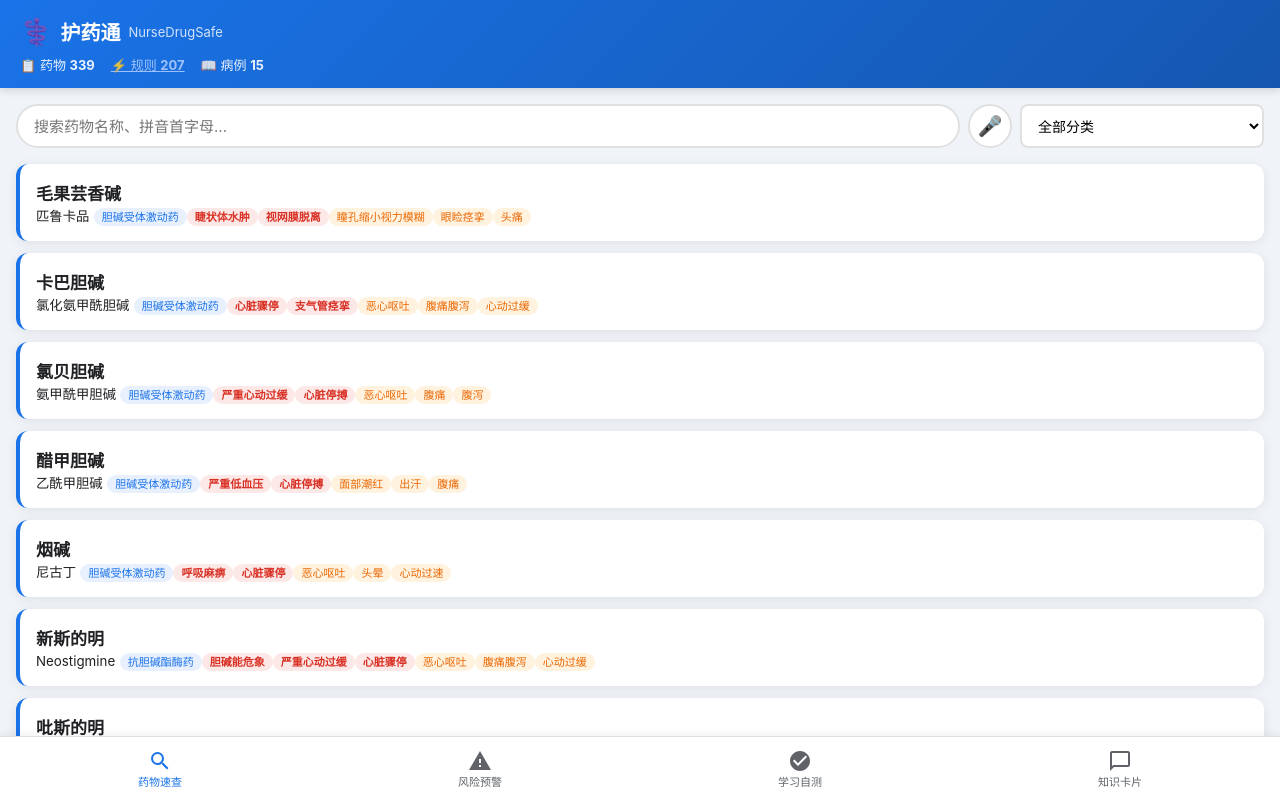
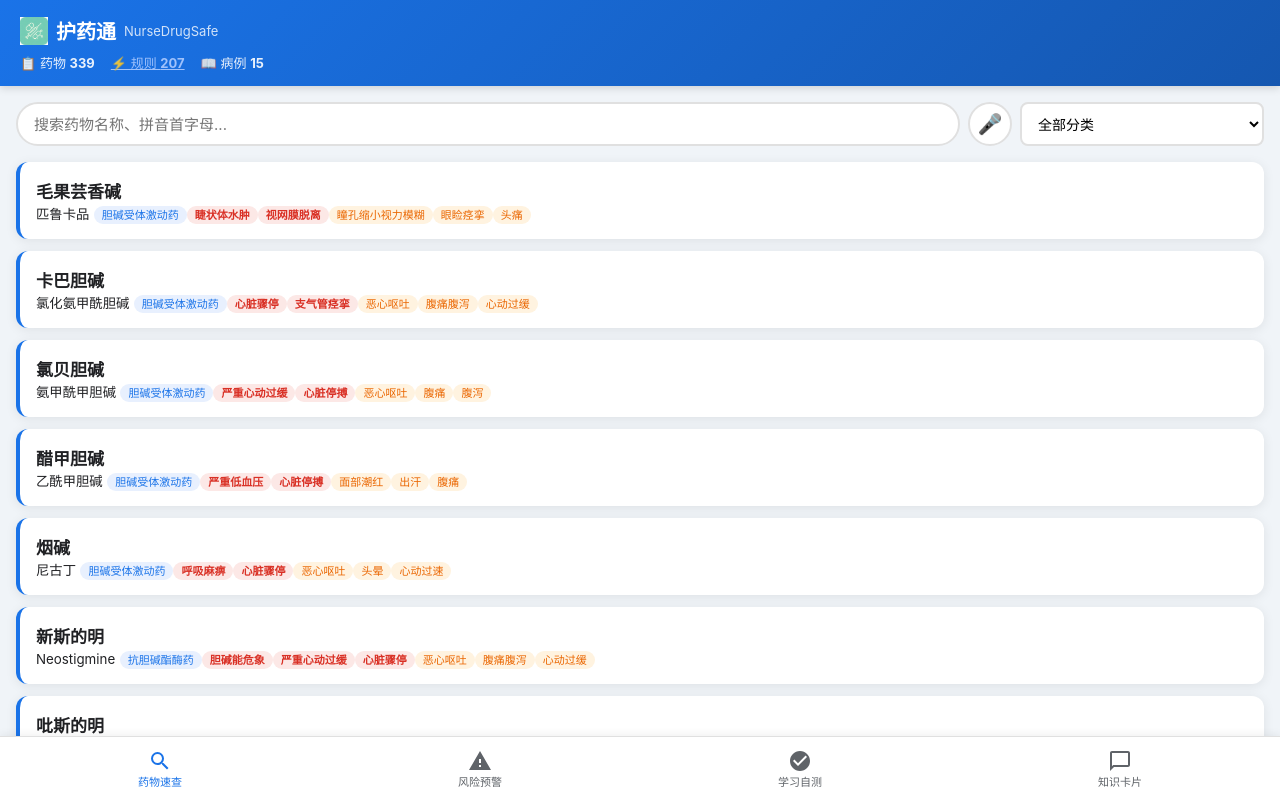
Before and after one commit to YouYougb/huyaotong, a plain HTML site: page index.html in a window 1280 px wide. Shown: the top 798 px of the page. Drawn offline with Linux system fonts and the light colour scheme.

Commit message:
update: 集成logo，更新规则至207条

```diff
--- a/index.html
+++ b/index.html
@@ -1,7 +1,7 @@
 <!DOCTYPE html>
 <html lang="zh-CN">
 <head>
-<meta charset="UTF-8">
+<meta charset="UTF-8"><link rel="icon" type="image/png" href="assets/logo.png">
 <meta name="viewport" content="width=device-width,initial-scale=1.0,maximum-scale=1.0,user-scalable=no">
 <title>护药通 NurseDrugSafe</title>
 <style>
@@ -54,7 +54,7 @@ body{background:var(--bg);color:#202124;min-height:100vh;padding-bottom:var(--ta
 
 <div class="header">
   <div class="header-top">
-    <div class="header-title"><span style="font-size:26px">⚕️</span>护药通 <span style="font-size:13px;font-weight:400;opacity:0.8">NurseDrugSafe</span></div>
+    <div class="header-title"><img src="assets/logo.png" style="height:28px;width:28px;vertical-align:middle" alt="护药通">护药通 <span style="font-size:13px;font-weight:400;opacity:0.8">NurseDrugSafe</span></div>
   </div>
   <div class="stats">
     <span>📋 药物 <strong>339</strong></span>
```
